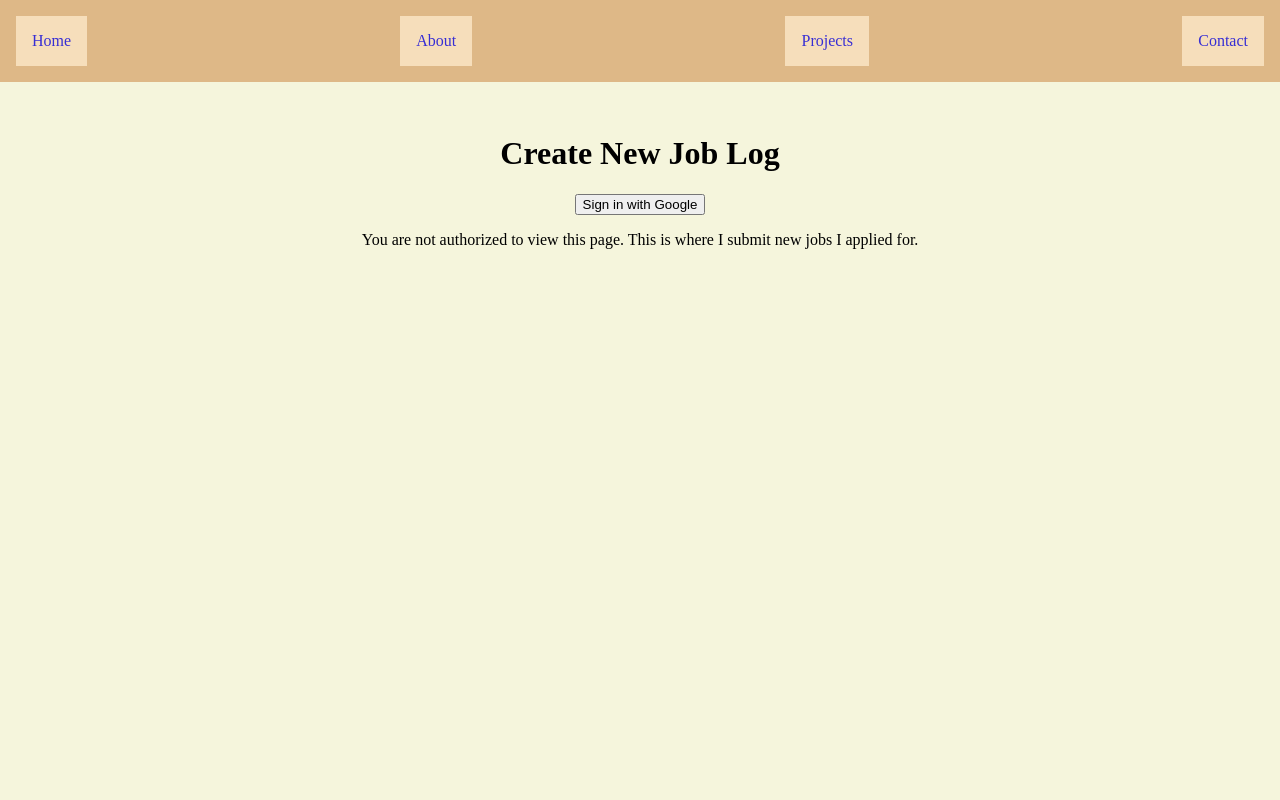
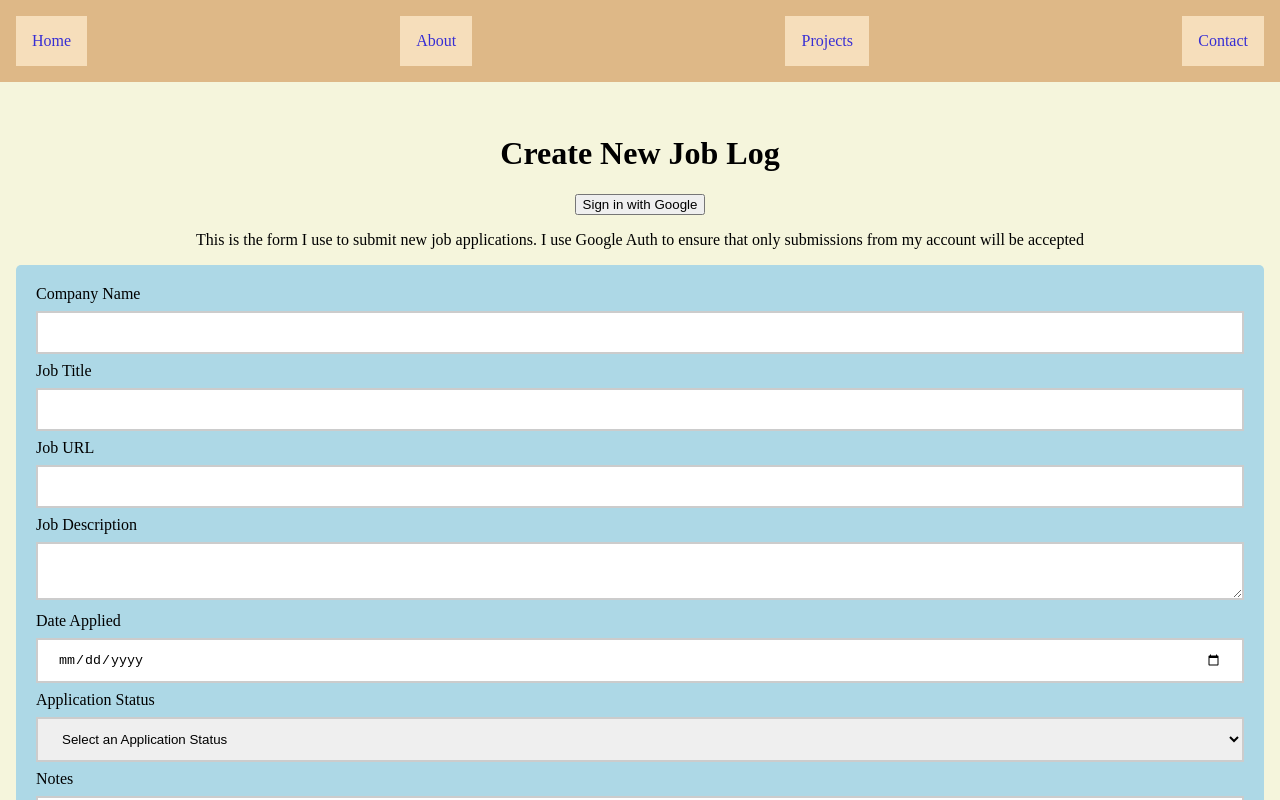
Before and after one commit to dusty-g/personal-website, a Next.js app: page /projects/job-search-log/new in a window 1280 px wide. Shown: the top 800 px of the page. Built offline with nearby package versions, Linux system fonts and the light colour scheme; no server answers.

Commit message:
add url to job log

```diff
--- a/pages/projects/job-search-log.tsx
+++ b/pages/projects/job-search-log.tsx
@@ -61,7 +61,9 @@ export default function JobSearchLog() {
                     // add conditional class for rejected applications
                     <tr key={job.id} className={job.applicationStatus === 'rejected' ? styles.rejected : ''}>
                         <td>{job.companyName}</td>
-                        <td>{job.jobTitle}</td>
+                        {/* add a link to job.url */}
+                        {/* <td>{job.jobTitle}</td> */}
+                        <td><Link href={job.url}>{job.jobTitle}</Link></td>
                         <td>{job.jobDescription}</td>
                         <td>{job.dateApplied}</td>
                         <td>{job.applicationStatus}</td>
--- a/pages/projects/job-search-log/new.tsx
+++ b/pages/projects/job-search-log/new.tsx
@@ -7,6 +7,8 @@ import Nav from "src/components/nav";
 
 import { getAuth, signInWithPopup, GoogleAuthProvider, Auth, User } from "firebase/auth";
 import router from "next/router";
+// import styles
+import styles from 'src/styles/NewJobSearchLog.module.css'
 
 const provider = new GoogleAuthProvider();
 // create a custom hook to get the firebase auth instance
@@ -44,6 +46,7 @@ export default function New() {
     // set state for form data
     const [companyName, setCompanyName] = useState('');
     const [jobTitle, setJobTitle] = useState('');
+    const [jobUrl, setJobUrl] = useState('');
     const [jobDescription, setJobDescription] = useState('');
     const [dateApplied, setDateApplied] = useState('');
     const [applicationStatus, setApplicationStatus] = useState('');
@@ -51,6 +54,7 @@ export default function New() {
     // set state for form validation
     const [companyNameError, setCompanyNameError] = useState('');
     const [jobTitleError, setJobTitleError] = useState('');
+    const [jobUrlError, setJobUrlError] = useState('');
     const [jobDescriptionError, setJobDescriptionError] = useState('');
     const [dateAppliedError, setDateAppliedError] = useState('');
     const [applicationStatusError, setApplicationStatusError] = useState('');
@@ -67,6 +71,7 @@ export default function New() {
         // validate form
         setCompanyNameError('');
         setJobTitleError('');
+        setJobUrlError('');
         setJobDescriptionError('');
         setDateAppliedError('');
         setApplicationStatusError('');
@@ -77,6 +82,9 @@ export default function New() {
         }
         if (jobTitle === '') {
             setJobTitleError('Job Title is required');
+        }
+        if (jobUrl === '') {
+            setJobUrlError('Job URL is required');
         }
         if (jobDescription === '') {
             setJobDescriptionError('Job Description is required');
@@ -94,7 +102,8 @@ export default function New() {
         // }
 
         // if form is valid, submit form
-        if (companyName && jobTitle && dateApplied && applicationStatus && notes) {
+        // if (companyName && jobUrl && jobTitle && dateApplied && applicationStatus) {
+        if (companyName && jobUrl && jobTitle && dateApplied && applicationStatus && jobDescription) {
             // set isSubmitting to true to disable form
             setIsSubmitting(true);
             // set submissionError to empty string
@@ -103,6 +112,7 @@ export default function New() {
             const newJob = {
                 companyName: companyName,
                 jobTitle: jobTitle,
+                url: jobUrl,
                 jobDescription: jobDescription,
                 dateApplied: dateApplied,
                 applicationStatus: applicationStatus,
@@ -126,6 +136,7 @@ export default function New() {
             // reset form
             setCompanyName('');
             setJobTitle('');
+            setJobUrl('');
             setJobDescription('');
             setDateApplied('');
             setApplicationStatus('');
@@ -166,8 +177,9 @@ export default function New() {
                 // sign in button
                 <button onClick={() => signIn()}>Sign in with Google</button>)}
 
-            {auth?.currentUser?.email !== "dustygalindo@gmail.com" && (
-                <p>You are not authorized to view this page. This is where I submit new jobs I applied for.</p>)}
+{auth?.currentUser?.email !== "dustygalindo@gmail.com" && (
+                <p>This is the form I use to submit new job applications. I use Google Auth to ensure that only submissions from my account will be accepted</p>)}
+
 
 
             {/* display success message if submissionSuccess is true */}
@@ -175,9 +187,11 @@ export default function New() {
             {/* display error message if submissionError is not empty */}
             {submissionError && <p>{submissionError}</p>}
 
-            {auth?.currentUser?.email === "dustygalindo@gmail.com" && (
-            <form onSubmit={handleSubmit}>
+
+            <form onSubmit={handleSubmit} className={styles.form}>
                 <label htmlFor="companyName">Company Name</label>
+                {/* display error message if companyNameError is not empty */}
+                {companyNameError && <p className={styles.error}>{companyNameError}</p>}
                 <input
                     type="text"
                     id="companyName"
@@ -185,9 +199,10 @@ export default function New() {
                     value={companyName}
                     onChange={(e) => setCompanyName(e.target.value)}
                 />
-                {/* display error message if companyNameError is not empty */}
-                {companyNameError && <p>{companyNameError}</p>}
+
                 <label htmlFor="jobTitle">Job Title</label>
+                {/* display error message if jobTitleError is not empty with class 'error' */}
+                {jobTitleError && <p className={styles.error}>{jobTitleError}</p>}
                 <input
                     type="text"
                     id="jobTitle"
@@ -195,17 +210,29 @@ export default function New() {
                     value={jobTitle}
                     onChange={(e) => setJobTitle(e.target.value)}
                 />
+
+                {/* job url */}
+                <label htmlFor="jobUrl">Job URL</label>
+                {/* display error message if jobUrlError is not empty */}
+                {jobUrlError && <p className={styles.error}>{jobUrlError}</p>}
+
+                <input
+                    type="text"
+                    id="jobUrl"
+                    name="jobUrl"
+                    value={jobUrl}
+                    onChange={(e) => setJobUrl(e.target.value)}
+                />
+                {/* job description */}
                 <label htmlFor="jobDescription">Job Description</label>
                 {/* display error message if jobDescriptionError is not empty */}
-                {jobDescriptionError && <p>{jobDescriptionError}</p>}
+                {jobDescriptionError && <p className={styles.error}>{jobDescriptionError}</p>}
                 <textarea
                     id="jobDescription"
                     name="jobDescription"
                     value={jobDescription}
                     onChange={(e) => setJobDescription(e.target.value)}
                 />
-                {/* display error message if jobTitleError is not empty */}
-                {jobTitleError && <p>{jobTitleError}</p>}
                 <label htmlFor="dateApplied">Date Applied</label>
                 <input
                     type="date"
@@ -215,7 +242,7 @@ export default function New() {
                     onChange={(e) => setDateApplied(e.target.value)}
                 />
                 {/* display error message if dateAppliedError is not empty */}
-                {dateAppliedError && <p>{dateAppliedError}</p>}
+                {dateAppliedError && <p className={styles.error}>{dateAppliedError}</p>}
                 <label htmlFor="applicationStatus">Application Status</label>
                 <select
                     id="applicationStatus"
@@ -230,7 +257,7 @@ export default function New() {
                     <option value="Rejected">Rejected</option>
                 </select>
                 {/* display error message if applicationStatusError is not empty */}
-                {applicationStatusError && <p>{applicationStatusError}</p>}
+                {applicationStatusError && <p className={styles.error}>{applicationStatusError}</p>}
                 <label htmlFor="notes">Notes</label>
                 <textarea
                     id="notes"
@@ -240,11 +267,14 @@ export default function New() {
                 />
                 {/* display error message if notesError is not empty */}
                 {notesError && <p>{notesError}</p>}
+
                 <button type="submit" disabled={isSubmitting}>
-                    Submit
+                Submit
                 </button>
+                {auth?.currentUser?.email !== "dustygalindo@gmail.com" && (<p className={styles.error}>You can click submit if you want to test the input validation (all fields required except 'notes'). If the validation passes you'll be redirected to the Job Search Log page (the submission will be rejected by the database rules).</p>)}
+
             </form>
-            )}
+
         </main>
 
         </>
--- a/styles/JobSearchLog.module.css
+++ b/styles/JobSearchLog.module.css
@@ -23,7 +23,3 @@
     border: 1px solid #ccc;
     font-weight: bold;
 }
-/* only wrap certain tds */
-.jobTable td:nth-child(6) {
-    word-break: break-all;
-}
--- /dev/null
+++ b/styles/NewJobSearchLog.module.css
@@ -0,0 +1,67 @@
+/* make the form look better */
+.form {
+    border-radius: 5px;
+    background-color: #add8e6;
+    padding: 20px;
+}
+/* validation errors */
+.error {
+    color: red;
+
+    /* give it a slightly rounded grey background */
+    background-color: #f2f2f2;
+    padding: 10px;
+    border-radius: 5px;
+    /* give it a border */
+    border: 1px solid #ccc;
+    /* give it a margin */
+    margin: 10px 0;
+
+}
+/* make the input fields look better */
+.form input[type="text"] {
+    width: 100%;
+    padding: 12px 20px;
+    margin: 8px 0;
+    box-sizing: border-box;
+    border: 2px solid #ccc;
+    -webkit-transition: 0.5s;
+    transition: 0.5s;
+    outline: none;
+}
+.form input[type="text"]:focus {
+    border: 2px solid #555;
+}
+/* text area */
+.form textarea {
+    width: 100%;
+    padding: 12px 20px;
+    margin: 8px 0;
+    box-sizing: border-box;
+    border: 2px solid #ccc;
+    -webkit-transition: 0.5s;
+    transition: 0.5s;
+    outline: none;
+}
+/* date selector */
+.form input[type="date"] {
+    width: 100%;
+    padding: 12px 20px;
+    margin: 8px 0;
+    box-sizing: border-box;
+    border: 2px solid #ccc;
+    -webkit-transition: 0.5s;
+    transition: 0.5s;
+    outline: none;
+}
+/* selection */
+.form select {
+    width: 100%;
+    padding: 12px 20px;
+    margin: 8px 0;
+    box-sizing: border-box;
+    border: 2px solid #ccc;
+    -webkit-transition: 0.5s;
+    transition: 0.5s;
+    outline: none;
+}
```
